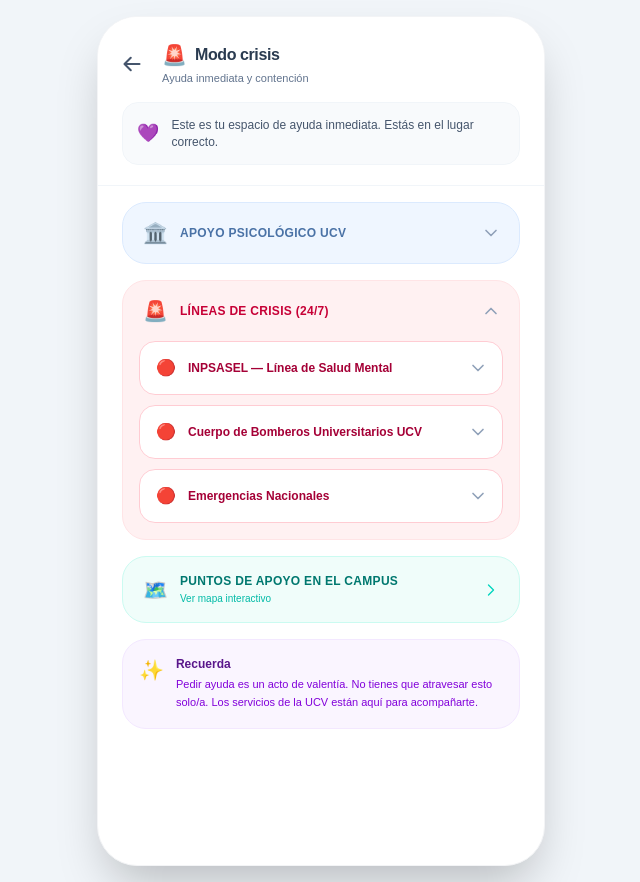
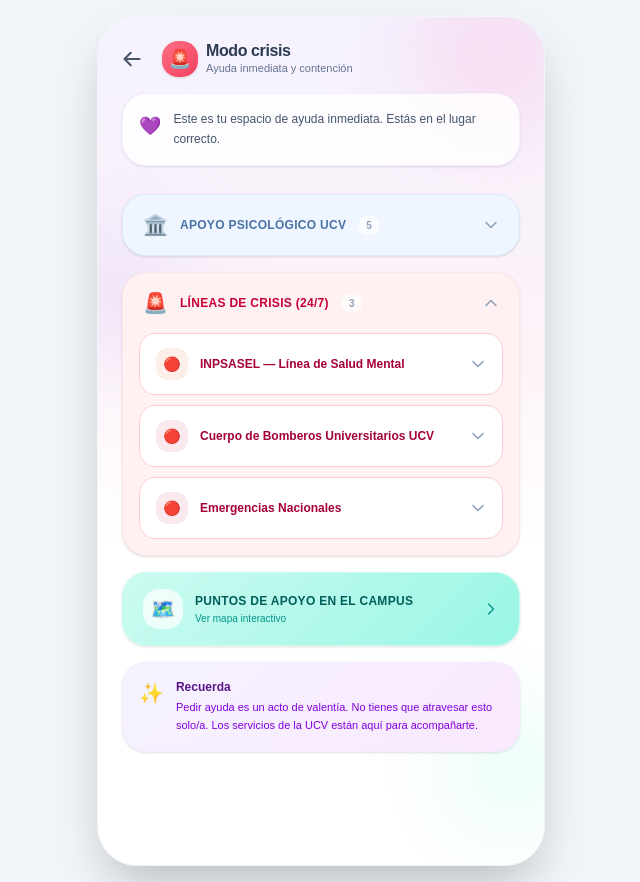
Before and after one commit to SrCosmico/ProyectoPausa, a Next.js app: page /modoCrisis in a window 1280 px wide. Shown: the whole page, without its empty margins (319-959 px from the left). Built offline with nearby package versions, Linux system fonts and the light colour scheme.

Commit message:
cambios kis

```diff
--- a/app/modoCrisis/page.tsx
+++ b/app/modoCrisis/page.tsx
@@ -53,6 +53,31 @@ const CONTACTOS: ContactoEmergencia[] = [
     lng: -66.8915,
     color: "#7C3AED",
     icono: "🧠",
+  },
+  {
+    id: "sap_psicologia",
+    nombre: "S.A.P. — Servicio de Asesoramiento Psicológico",
+    descripcion: "Programa de la Escuela de Psicología orientado al asesoramiento y apoyo psicológico preventivo para la comunidad universitaria. Confirma disponibilidad y horario vigente con la coordinación antes de asistir.",
+    categoria: "ucv",
+    ubicacion: "Facultad de Humanidades y Educación, Escuela de Psicología",
+    horario: "Lun–Vie (horario sujeto a disponibilidad de la coordinación)",
+    telefono: "(0212) 605-2988",
+    lat: 10.4874,
+    lng: -66.8913,
+    color: "#0891B2",
+    icono: "🗣️",
+  },
+  {
+    id: "orientacion_facultades",
+    nombre: "Servicio de Orientación de tu Facultad",
+    descripcion: "Cada facultad de la UCV cuenta con su propio Servicio de Orientación, que atiende a estudiantes en el área social, académica, vocacional y psicológica. Es un buen primer punto de contacto si no sabes a quién acudir.",
+    categoria: "ucv",
+    ubicacion: "Presente en cada Facultad de la Ciudad Universitaria",
+    horario: "Según horario de atención de cada facultad",
+    lat: 10.4885,
+    lng: -66.8930,
+    color: "#0D9488",
+    icono: "🧭",
   },
   {
     id: "esc_medicina",
@@ -405,9 +430,12 @@ function AccordionItem({ punto }: { punto: ContactoEmergencia }) {
         aria-expanded={abierto}
       >
         <div className="flex items-center gap-3 flex-1 min-w-0">
-          {punto.esEmergencia && (
-            <span className="text-rose-500 text-base flex-shrink-0">🔴</span>
-          )}
+          <span
+            className="w-8 h-8 rounded-xl flex items-center justify-center text-sm flex-shrink-0"
+            style={{ backgroundColor: punto.color + '18' }}
+          >
+            {punto.esEmergencia ? '🔴' : punto.icono}
+          </span>
           <span className={`text-xs font-bold leading-snug ${
             punto.esEmergencia ? "text-rose-800" : "text-slate-800"
           } line-clamp-2`}>
@@ -498,18 +526,23 @@ export default function ModoCrisisPage() {
 
   return (
     <div className="min-h-screen bg-slate-100 flex items-center justify-center p-0 sm:p-4 font-sans">
-      <div className="w-full max-w-md h-screen sm:h-[850px] bg-white shadow-2xl flex flex-col relative sm:rounded-[40px] border border-gray-100 overflow-hidden">
+      <div
+        className="w-full max-w-md h-screen sm:h-[850px] shadow-2xl flex flex-col relative sm:rounded-[40px] border border-gray-100 overflow-hidden"
+        style={{ background: 'linear-gradient(180deg, #F5F3FF 0%, #FDF2F8 38%, #FFFFFF 62%)' }}
+      >
+        {/* Decoración de fondo */}
+        <div className="absolute inset-0 z-0 pointer-events-none overflow-hidden">
+          <div className="absolute -top-24 -right-20 w-64 h-64 rounded-full opacity-40 blur-2xl" style={{ background: 'radial-gradient(circle, #F9A8D4 0%, transparent 70%)' }} />
+          <div className="absolute top-40 -left-24 w-56 h-56 rounded-full opacity-30 blur-2xl" style={{ background: 'radial-gradient(circle, #C4B5FD 0%, transparent 70%)' }} />
+          <div className="absolute bottom-0 -right-16 w-48 h-48 rounded-full opacity-30 blur-2xl" style={{ background: 'radial-gradient(circle, #99F6E4 0%, transparent 70%)' }} />
+        </div>
 
         {/* HEADER */}
-        <div className={`px-6 pt-6 pb-5 ${
-          desencadenadoAutomaticamente
-            ? "bg-gradient-to-b from-rose-50 to-white border-b border-rose-100"
-            : "bg-white border-b border-slate-100"
-        }`}>
+        <div className="relative z-10 px-6 pt-6 pb-5">
           <div className="flex items-center gap-3">
             <button
               onClick={() => router.push("/home")}
-              className="p-2 -ml-2 text-slate-600 hover:text-slate-800 transition-colors rounded-full hover:bg-slate-100 active:scale-95 flex-shrink-0"
+              className="p-2 -ml-2 text-slate-600 hover:text-slate-800 transition-colors rounded-full hover:bg-white/70 active:scale-95 flex-shrink-0"
               aria-label="Volver al inicio"
             >
               <svg xmlns="http://www.w3.org/2000/svg" fill="none" viewBox="0 0 24 24" strokeWidth={2.5} stroke="currentColor" className="w-5 h-5">
@@ -519,33 +552,40 @@ export default function ModoCrisisPage() {
 
             <div className="flex-1 min-w-0">
               <div className="flex items-center gap-2">
-                <span className="text-xl">🚨</span>
-                <h2 className="text-base font-extrabold text-[#2A3B50] tracking-tight">
-                  Modo crisis
-                </h2>
+                <span
+                  className="w-9 h-9 rounded-2xl flex items-center justify-center text-lg flex-shrink-0 shadow-sm"
+                  style={{ background: 'linear-gradient(135deg, #FB7185 0%, #F43F5E 100%)' }}
+                >
+                  🚨
+                </span>
+                <div>
+                  <h2 className="text-base font-extrabold text-[#2A3B50] tracking-tight leading-tight">
+                    Modo crisis
+                  </h2>
+                  <p className="text-[11px] text-slate-500 font-medium leading-snug">
+                    Ayuda inmediata y contención
+                  </p>
+                </div>
               </div>
-              <p className="text-[11px] text-slate-500 font-medium mt-0.5 leading-snug">
-                Ayuda inmediata y contención
-              </p>
             </div>
           </div>
 
           {desencadenadoAutomaticamente ? (
-            <div className="mt-4 p-3.5 bg-rose-500 text-white rounded-2xl flex items-start gap-3">
+            <div className="mt-4 p-4 rounded-3xl flex items-start gap-3 shadow-md shadow-rose-200/60" style={{ background: 'linear-gradient(135deg, #FB7185 0%, #E11D48 100%)' }}>
               <span className="text-lg flex-shrink-0 mt-0.5">💙</span>
               <div>
-                <p className="text-xs font-bold leading-snug">{mensajePrincipal}</p>
+                <p className="text-xs font-bold text-white leading-snug">{mensajePrincipal}</p>
                 {promedioBienestar !== undefined && (
-                  <p className="text-[10px] font-medium mt-1 opacity-90">
+                  <p className="text-[10px] font-medium mt-1 text-rose-50">
                     Tu bienestar promedio esta semana: {promedioBienestar.toFixed(1)}
                   </p>
                 )}
               </div>
             </div>
           ) : (
-            <div className="mt-4 p-3.5 bg-slate-50 border border-slate-100 rounded-2xl flex items-start gap-3">
+            <div className="mt-4 p-4 bg-white/80 backdrop-blur-sm border border-purple-100/70 rounded-3xl flex items-start gap-3 shadow-sm">
               <span className="text-lg flex-shrink-0 mt-0.5">💜</span>
-              <p className="text-xs font-medium text-slate-600 leading-snug">
+              <p className="text-xs font-medium text-slate-600 leading-relaxed">
                 {mensajePrincipal}
               </p>
             </div>
@@ -553,11 +593,11 @@ export default function ModoCrisisPage() {
         </div>
 
         {/* CONTENIDO SCROLLABLE */}
-        <div className="flex-1 overflow-y-auto px-6 py-4 space-y-4">
+        <div className="relative z-10 flex-1 overflow-y-auto px-6 py-2 space-y-4">
           {SECCIONES_APOYO.map((seccion) => {
             const estaAbierta = seccionAbierta === seccion.id;
             return (
-              <div key={seccion.id} className={`rounded-3xl border overflow-hidden ${seccion.colorBg}`}>
+              <div key={seccion.id} className={`rounded-3xl border overflow-hidden shadow-sm backdrop-blur-sm ${seccion.colorBg}`}>
                 <button
                   onClick={() => setSeccionAbierta(estaAbierta ? null : seccion.id)}
                   className="w-full flex items-center justify-between px-5 py-4 focus:outline-none"
@@ -567,6 +607,9 @@ export default function ModoCrisisPage() {
                     <span className="text-xl">{seccion.icono}</span>
                     <span className={`text-xs font-extrabold uppercase tracking-wide ${seccion.color}`}>
                       {seccion.titulo}
+                    </span>
+                    <span className="text-[10px] font-bold text-slate-400 bg-white/70 px-2 py-0.5 rounded-full">
+                      {seccion.puntos.length}
                     </span>
                   </div>
                   <svg
@@ -596,21 +639,22 @@ export default function ModoCrisisPage() {
 
           <button
             onClick={() => setMapaFullscreen(true)}
-            className="w-full rounded-3xl border border-teal-100 bg-teal-50 px-5 py-4 flex items-center justify-between focus:outline-none hover:bg-teal-100 transition-colors"
+            className="w-full rounded-3xl border border-teal-100 px-5 py-4 flex items-center justify-between focus:outline-none hover:brightness-95 transition-all shadow-sm"
+            style={{ background: 'linear-gradient(135deg, #CCFBF1 0%, #99F6E4 100%)' }}
           >
             <div className="flex items-center gap-3">
-              <span className="text-xl">🗺️</span>
+              <span className="w-10 h-10 rounded-2xl bg-white/70 flex items-center justify-center text-xl flex-shrink-0">🗺️</span>
               <div className="text-left">
-                <p className="text-xs font-extrabold uppercase tracking-wide text-teal-700">Puntos de apoyo en el campus</p>
-                <p className="text-[10px] text-teal-500 font-medium mt-0.5">Ver mapa interactivo</p>
+                <p className="text-xs font-extrabold uppercase tracking-wide text-teal-800">Puntos de apoyo en el campus</p>
+                <p className="text-[10px] text-teal-600 font-medium mt-0.5">Ver mapa interactivo</p>
               </div>
             </div>
-            <svg xmlns="http://www.w3.org/2000/svg" fill="none" viewBox="0 0 24 24" strokeWidth={2} stroke="currentColor" className="w-4 h-4 text-teal-400 flex-shrink-0">
+            <svg xmlns="http://www.w3.org/2000/svg" fill="none" viewBox="0 0 24 24" strokeWidth={2} stroke="currentColor" className="w-4 h-4 text-teal-600 flex-shrink-0">
               <path strokeLinecap="round" strokeLinejoin="round" d="m8.25 4.5 7.5 7.5-7.5 7.5" />
             </svg>
           </button>
 
-          <div className="p-4 bg-purple-50 border border-purple-100 rounded-3xl flex items-start gap-3 mb-4">
+          <div className="p-4 rounded-3xl flex items-start gap-3 mb-4 shadow-sm border border-purple-100/70" style={{ background: 'linear-gradient(135deg, #F5F3FF 0%, #FAE8FF 100%)' }}>
             <span className="text-xl flex-shrink-0">✨</span>
             <div>
               <p className="text-xs font-bold text-purple-900">Recuerda</p>
```
